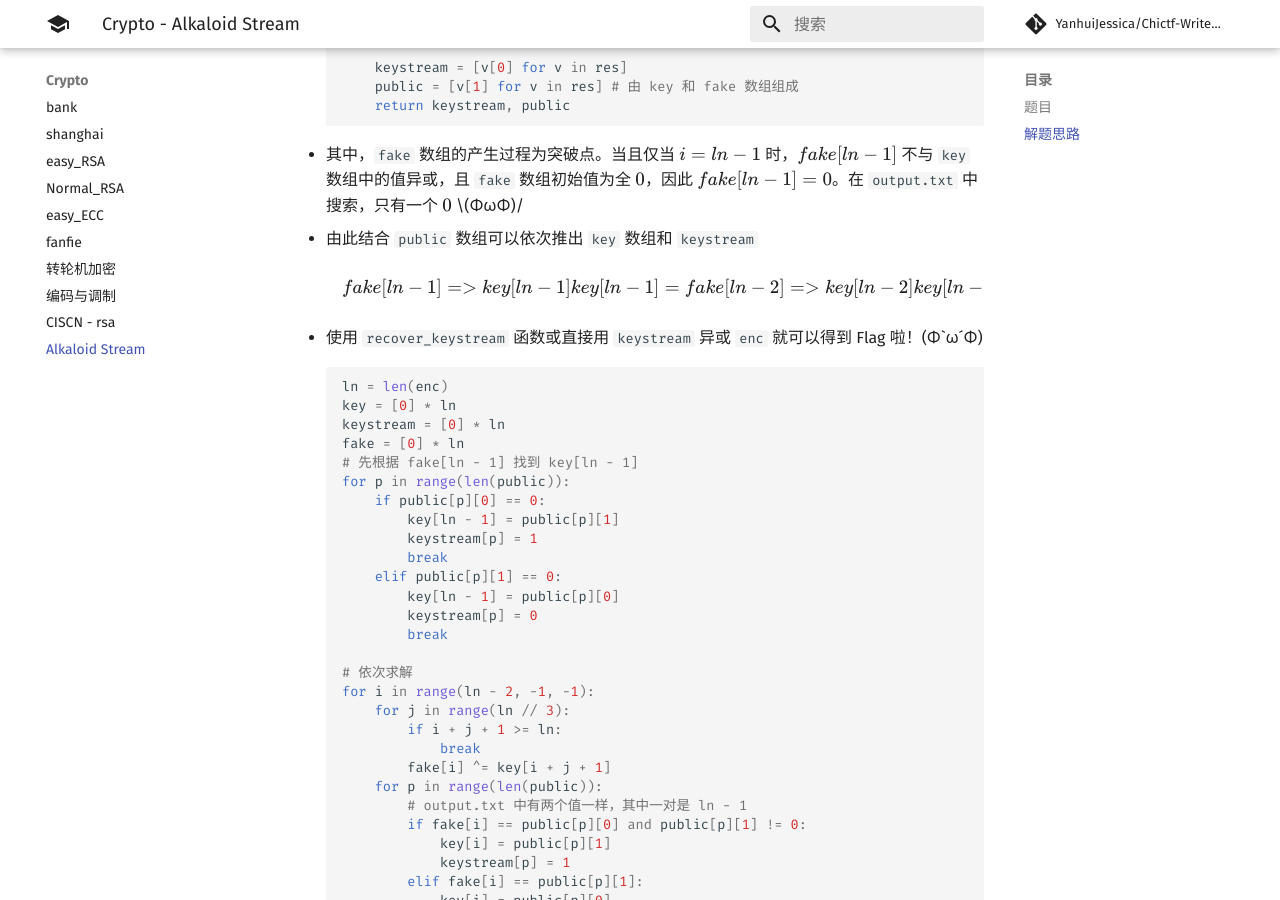
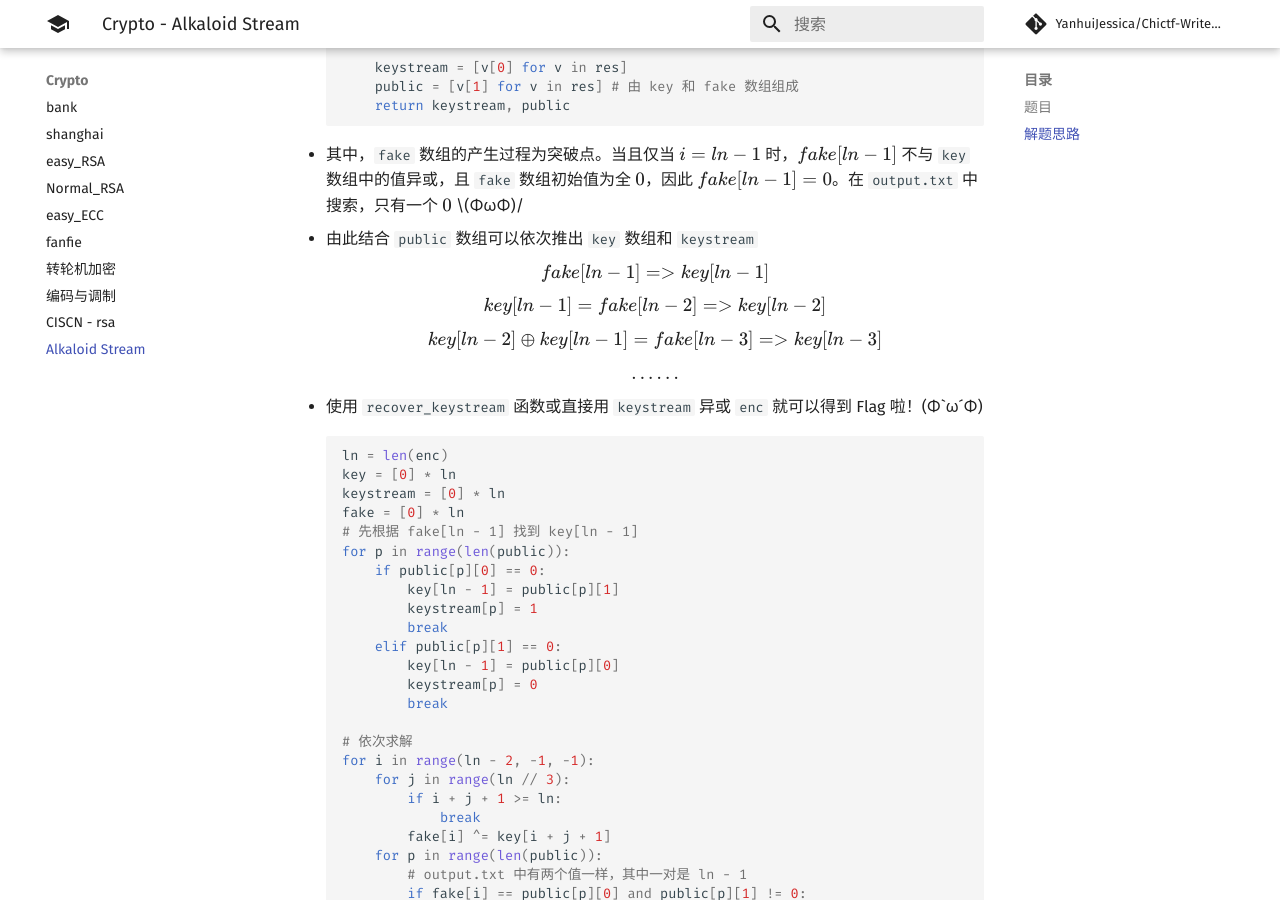
Before and after one commit to YanhuiJessica/Chictf-Writeups, an MkDocs documentation site: the page built from docs/crypto/alkaloid_stream.md, in a window 1280 px wide and 900 px high, scrolled down 1586 px. Built offline with MkDocs 1.6.1 and Material for MkDocs 9.7.7, drawn with Linux system fonts in a browser that asks for light colours; comment, search, counter and statistics services are not loaded.

Commit message:
使用 html 标签居中

````diff
--- a/docs/crypto/alkaloid_stream.md
+++ b/docs/crypto/alkaloid_stream.md
@@ -73,9 +73,17 @@ I found a weird stream cipher scheme. Can you break this?
 - 其中，`fake` 数组的产生过程为突破点。当且仅当 $i = ln - 1$ 时，$fake[ln - 1]$ 不与 `key` 数组中的值异或，且 `fake` 数组初始值为全 $0$，因此 $fake[ln - 1] = 0$。在 `output.txt` 中搜索，只有一个 $0$ \\(ΦωΦ)/
 - 由此结合 `public` 数组可以依次推出 `key` 数组和 `keystream`
 
-    $$
-    fake[ln - 1] => key[ln - 1] \\ key[ln - 1] = fake[ln - 2] => key[ln - 2] \\ key[ln - 2] \oplus key[ln - 1] = fake[ln - 3] => key[ln - 3] \\ ... ...
-    $$
+    <div style="text-align: center">
+
+    $fake[ln - 1] => key[ln - 1]$
+
+    $key[ln - 1] = fake[ln - 2] => key[ln - 2]$
+
+    $key[ln - 2] \oplus key[ln - 1] = fake[ln - 3] => key[ln - 3]$
+
+    $... ...$
+
+    </div>
 
 - 使用 `recover_keystream` 函数或直接用 `keystream` 异或 `enc` 就可以得到 Flag 啦！(ΦˋωˊΦ)
     ```py
````
